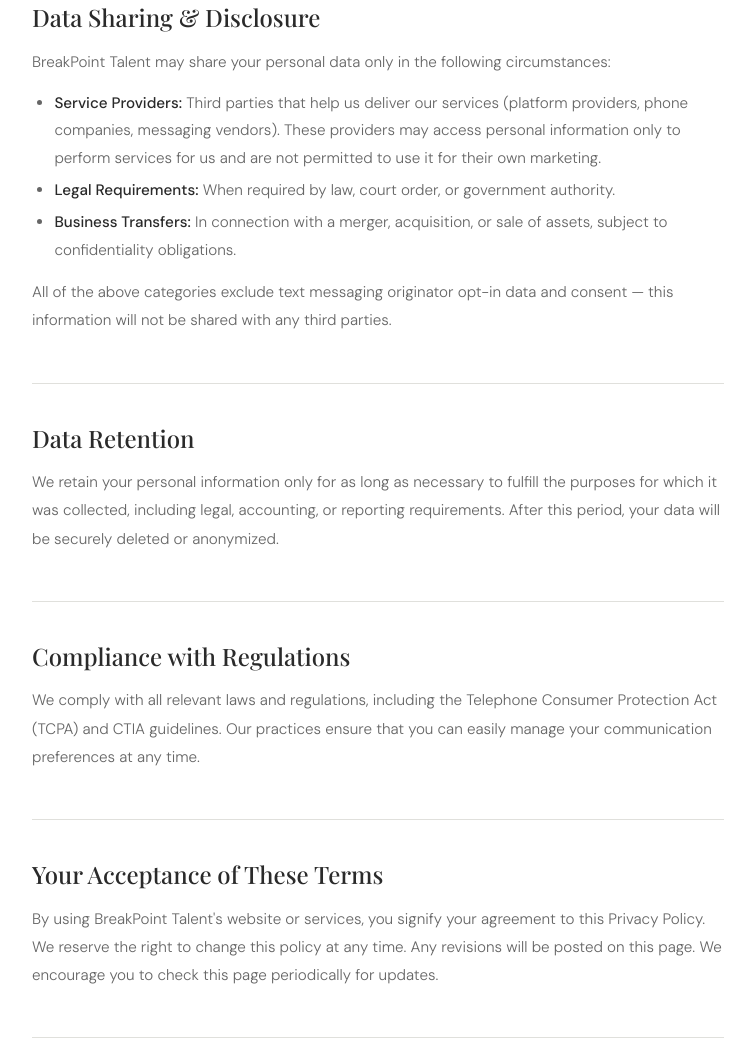
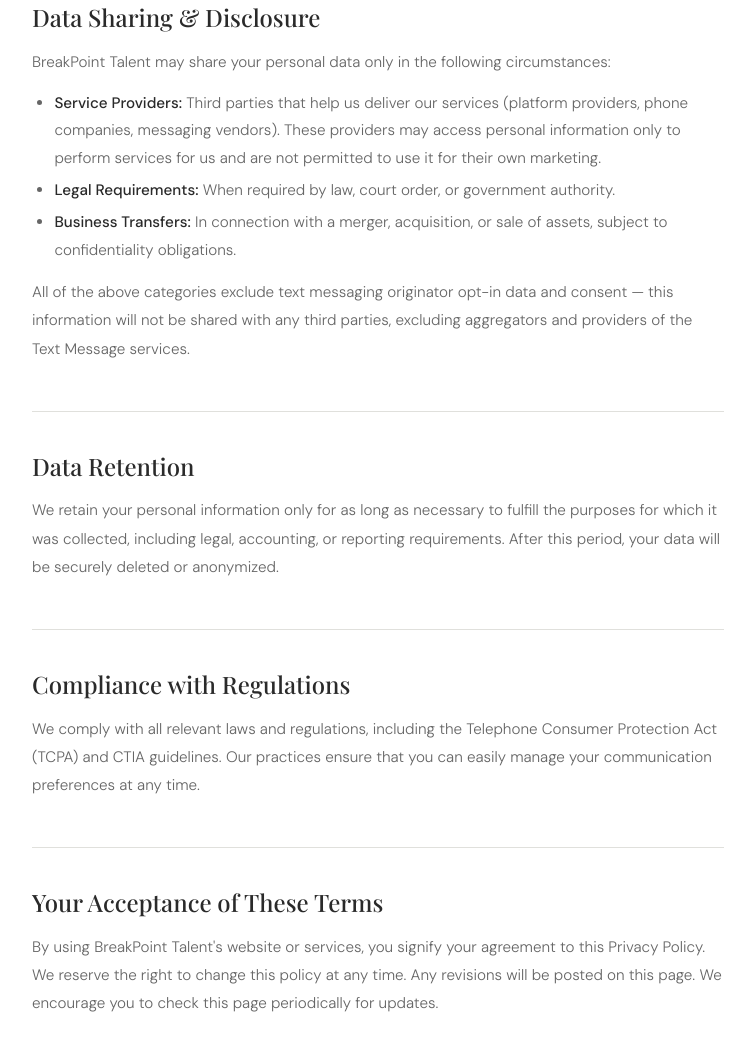
Before and after one commit to austinbarnard/breakpointtalent, a plain HTML site: page smsprivacy/index.html in a window 1280 px wide. Shown: the part 2286-3336 px from the top of the page, without its empty margins (262-1017 px from the left). Drawn offline with nearby package versions, Linux system fonts and the light colour scheme; a web font is replaced by a local one.

Commit message:
Update index.html

```diff
--- a/smsprivacy/index.html
+++ b/smsprivacy/index.html
@@ -272,7 +272,7 @@
       <li><strong>Legal Requirements:</strong> When required by law, court order, or government authority.</li>
       <li><strong>Business Transfers:</strong> In connection with a merger, acquisition, or sale of assets, subject to confidentiality obligations.</li>
     </ul>
-    <p>All of the above categories exclude text messaging originator opt-in data and consent — this information will not be shared with any third parties.</p>
+    <p>All of the above categories exclude text messaging originator opt-in data and consent — this information will not be shared with any third parties, excluding aggregators and providers of the Text Message services.</p>
   </div>
 
   <hr class="section-divider">
```
